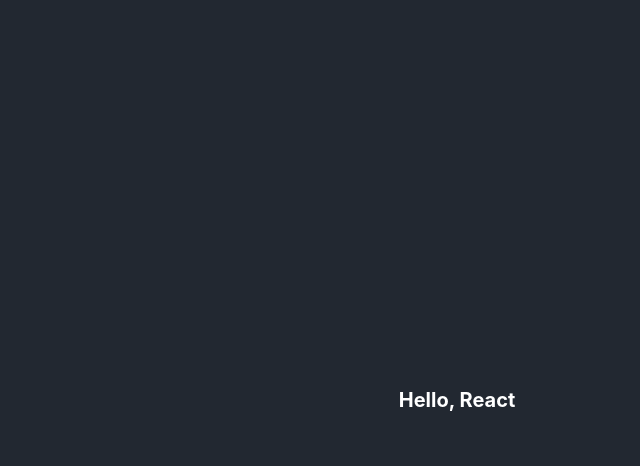
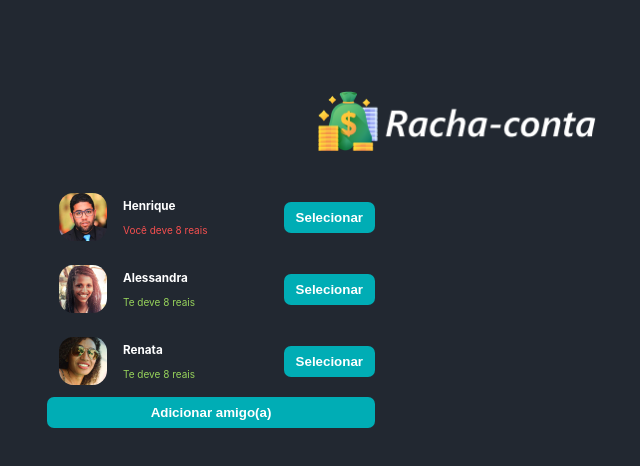
Before and after one commit to Gui089/Racha-Conta, a React (Vite) app: page / in a window 1280 px wide. Shown: the top 466 px of the page, without its empty margins (183-823 px from the left). Built offline with nearby package versions, Linux system fonts and the light colour scheme.

Commit message:
markup lista de amigos

```diff
--- a/index.html
+++ b/index.html
@@ -3,7 +3,8 @@
   <head>
     <meta charset="UTF-8" />
     <meta name="viewport" content="width=device-width, initial-scale=1.0" />
-    <title>Aula02 - React</title>
+    <link rel="shortcut icon" href="./imgs/favicon.png" type="image/x-icon" />
+    <title>Racha Conta - React</title>
   </head>
   <body>
     <div data-js="root"></div>
--- a/src/App.jsx
+++ b/src/App.jsx
@@ -1,3 +1,26 @@
-const App = () => <h1>Hello, React</h1>
+import { Header } from "./Components/Header";
+import { Container } from "./Components/Container";
+import { FormConta } from "./Components/FormConta";
+import { useState } from "react";
 
-export{ App };
+const App = () => {
+  const [visibleBtn, setVisibleBtn] = useState(true);
+
+  const handleChangeVisible = () => setVisibleBtn((v) => !v);
+
+  return (
+    <>
+      <Header />
+      <Container
+        visibleBtn={visibleBtn}
+        handleChangeVisible={handleChangeVisible}
+      />
+      <FormConta
+        visibleBtn={visibleBtn}
+        handleChangeVisible={handleChangeVisible}
+      />
+    </>
+  );
+};
+
+export { App };
--- /dev/null
+++ b/src/Components/Container.jsx
@@ -0,0 +1,48 @@
+const friends = [
+  {
+    name: "Henrique",
+    imgUrl: "./imgs/friends/henrique-48.jpg",
+    accountValue: -8,
+  },
+  {
+    name: "Alessandra",
+    imgUrl: "./imgs/friends/alessandra-48.jpg",
+    accountValue: 8,
+  },
+  {
+    name: "Renata",
+    imgUrl: "./imgs/friends/renata-48.jpg",
+    accountValue: 8,
+  },
+];
+
+const Container = () => {
+  const getMsgInfo = (balance) =>
+    balance < 0
+      ? { message: `Você deve ${Math.abs(balance)} reais`, color: "red-debit" }
+      : balance > 0
+      ? { message: `Te deve ${balance} reais`, color: "green-credit" }
+      : { message: "Estão quites", color: "white-neutral" };
+
+  return (
+    <div className="app">
+      <ul className="sidebar">
+        {friends.map((item, index) => {
+          const { message, color } = getMsgInfo(item.accountValue);
+
+          return (
+            <li key={index}>
+              <img src={item.imgUrl} alt="" />
+              <h3>{item.name}</h3>
+              <p className={color}>{message}</p>
+              <button className="button">Selecionar</button>
+            </li>
+          );
+        })}
+        <button className="button">Adicionar amigo(a)</button>
+      </ul>
+    </div>
+  );
+};
+
+export { Container };
--- /dev/null
+++ b/src/Components/FormConta.jsx
@@ -0,0 +1,23 @@
+const FormConta = ({ visibleBtn }) => {
+  return (
+    !visibleBtn && (
+      <div className="form-conta">
+        <form action="">
+          <h2>Rachar Conta Com Renata</h2>
+          <label>valor total</label>
+          <input type="text" />
+          <label>Seus gastos</label>
+          <input type="text" />
+          <label>Quem vai pagar ?</label>
+          <select name="">
+            <option value="voce">Você</option>
+            <option value="amigo">amigo</option>
+          </select>
+          <button className="button">Rachar Conta</button>
+        </form>
+      </div>
+    )
+  );
+};
+
+export { FormConta };
--- /dev/null
+++ b/src/Components/Header.jsx
@@ -0,0 +1,7 @@
+const Header = () => (
+  <div className="header">
+    <img src="../imgs/logo-racha-conta.png" alt="" />
+  </div>
+);
+
+export { Header };
--- a/src/index.css
+++ b/src/index.css
@@ -6,7 +6,8 @@
 
 html {
   font-size: 62.5%;
-  font-family: -apple-system, BlinkMacSystemFont, "Segoe UI", Roboto, Oxygen, Ubuntu, Cantarell, "Open Sans", "Helvetica Neue", sans-serif;
+  font-family: -apple-system, BlinkMacSystemFont, "Segoe UI", Roboto, Oxygen,
+    Ubuntu, Cantarell, "Open Sans", "Helvetica Neue", sans-serif;
   background-color: #222831;
 }
 
@@ -37,7 +38,7 @@
 }
 
 .button {
-  background-color: #00ADB5;
+  background-color: #00adb5;
   color: #fff;
   padding: 0.8rem 1.2rem;
   border: none;
@@ -48,7 +49,7 @@
 }
 
 .button-close {
-  background-color: #F64F4F;
+  background-color: #f64f4f;
 }
 
 .sidebar {
@@ -77,7 +78,7 @@
 
 .selected,
 .sidebar li:hover {
-  background-color: #393E46;
+  background-color: #393e46;
 }
 
 .sidebar li img {
@@ -101,7 +102,7 @@
   grid-column: 3;
 }
 
-.sidebar>.button {
+.sidebar > .button {
   float: right;
   margin-right: 1.2rem;
 }
@@ -110,13 +111,19 @@
   font-size: 1.6rem;
   display: flex;
   flex-direction: column;
-  background-color: #393E46;
+  background-color: #393e46;
   border-radius: 7px;
 }
 
 form label {
   display: flex;
   justify-content: space-between;
+}
+
+.form-conta {
+  position: absolute;
+  top: 220px;
+  right: 220px;
 }
 
 .form-add-friend {
@@ -140,7 +147,7 @@
 
 form input,
 form select {
-  color: #393E46;
+  color: #393e46;
 }
 
 input,
@@ -170,13 +177,13 @@
 }
 
 .red-debit {
-  color: #F64F4F;
+  color: #f64f4f;
 }
 
 .green-credit {
-  color: #97D35B;
+  color: #97d35b;
 }
 
 .white-neutral {
-  color: #FFF;
+  color: #fff;
 }
```
